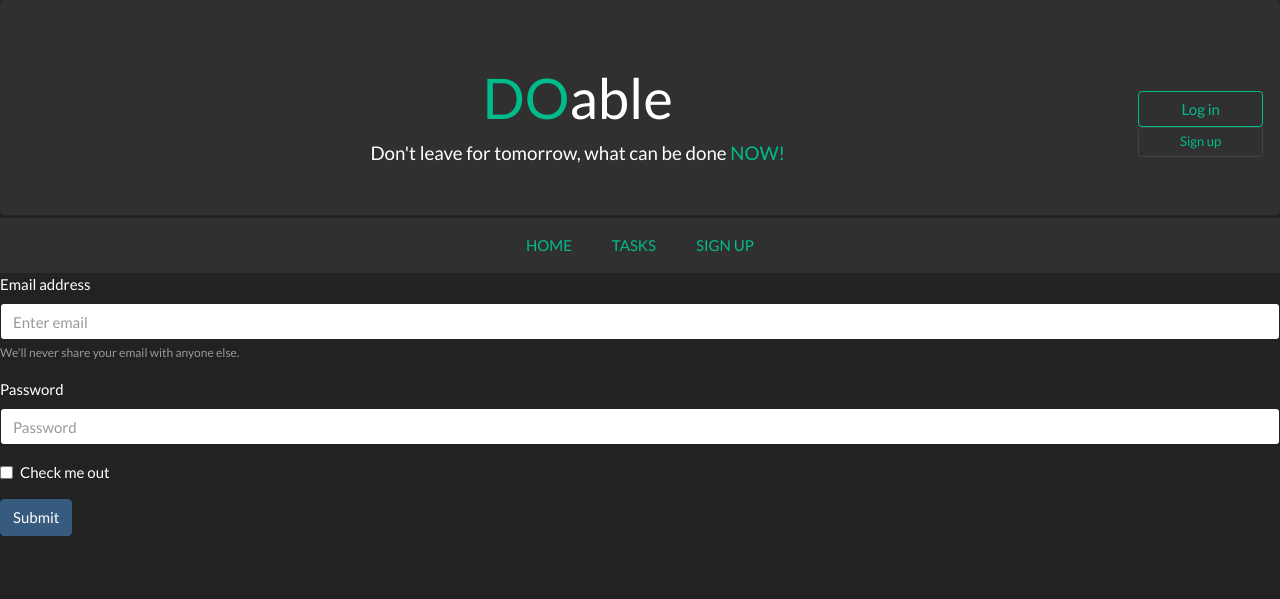
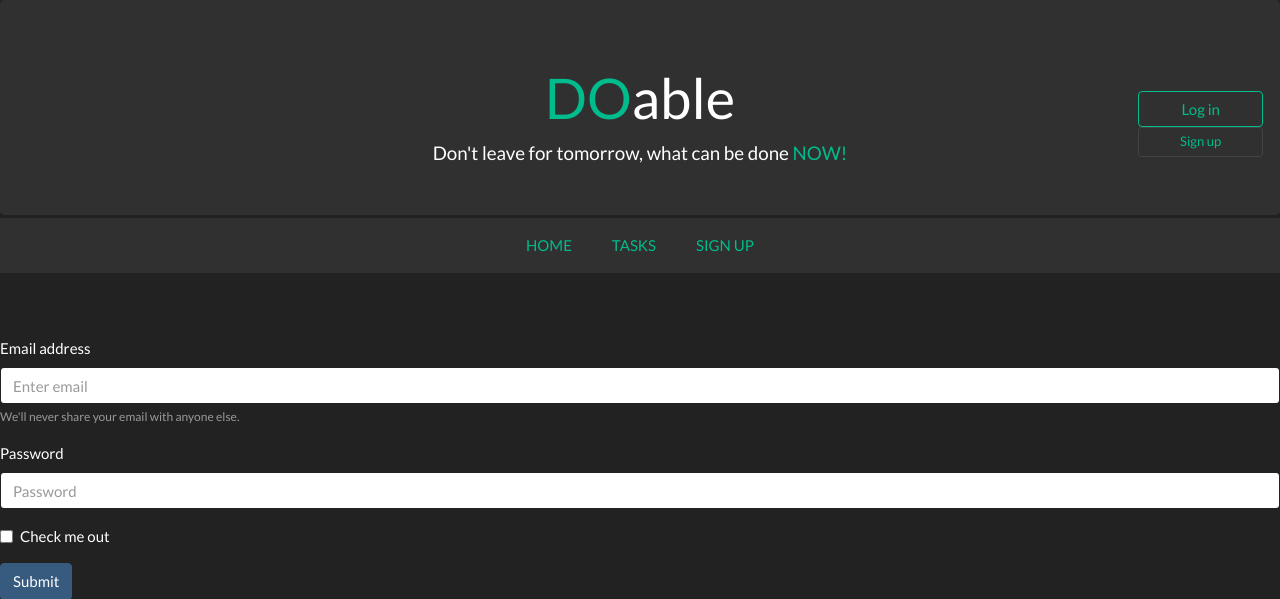
Before and after one commit to MiroslavJackanin/projectDoable, a PHP site: page /signup.php in a window 1280 px wide. Shown: the top 599 px of the page. Run offline with PHP 8.4, Linux system fonts and the light colour scheme.

Commit message:
modified header

```diff
--- a/header.php
+++ b/header.php
@@ -20,15 +20,17 @@
 </head>
 <body>
 <header>
-    <div class="jumbotron text-center" style="padding-bottom: 32px; margin-bottom: 3px">
-        <div class="row align-items-center">
-            <div style="width: 90%">
+    <div class="jumbotron" style="padding-bottom: 32px; margin-bottom: 3px">
+        <div class="row text-center align-items-center justify-content-center">
+            <div style="width: 10%">
+            </div>
+            <div style="width: 80%">
                 <h1 class="display-4">
                     <a href="index.php"><span class="text-success">DO</span><span class="text-white">able</span></a>
                 </h1>
                 <p class="lead">Don't leave for tomorrow, what can be done <span class="text-success">NOW!</span></p>
             </div>
-            <div style="width: 10%">
+            <div class="float-right" style="width: 10%">
                 <form style="display: flex; flex-direction: column">
                     <button class="btn btn-outline-success" type="button">Log in</button>
                     <button class="btn btn-sm btn-outline-secondary" type="button"> <a href="signup.php">Sign up</a> </button>
@@ -37,7 +39,7 @@
         </div>
     </div>
 
-    <nav class="navbar navbar-dark bg-dark" style="justify-content: center">
+    <nav class="navbar navbar-dark bg-dark" style="justify-content: center; margin-bottom: 64px">
         <span style="margin: 0 20px 0 20px"><a href="login.php">HOME</a></span>
         <span style="margin: 0 20px 0 20px"><a href="index.php">TASKS</a></span>
         <span style="margin: 0 20px 0 20px"><a href="signup.php">SIGN UP</a></span>
```
